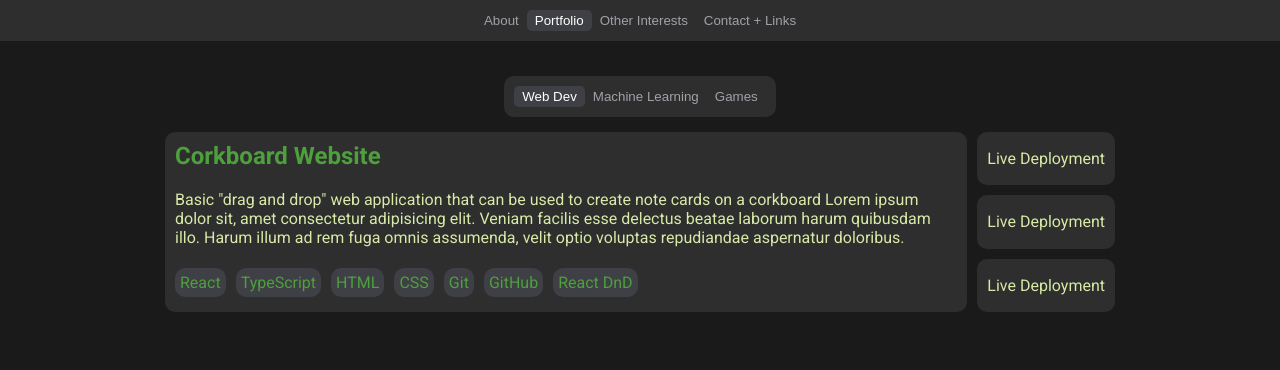
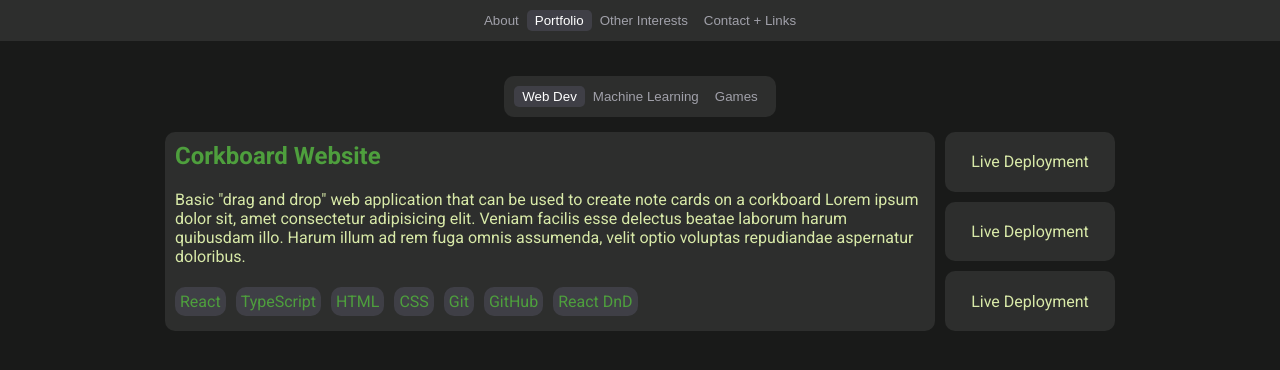
Before and after one commit to ydnamjs/personal-website, a React (Create React App) app: page / in a window 1280 px wide. Both pictures are taken after a click on the button "Portfolio". Shown: the top 370 px of the page. Built offline with nearby package versions, Linux system fonts and the light colour scheme.

Commit message:
Made portfolio link button size more consistent and made longer button texts wrap when they reach they overflow

```diff
--- a/src/pages/portfolio/pieces/PortfolioItem.css
+++ b/src/pages/portfolio/pieces/PortfolioItem.css
@@ -51,5 +51,9 @@
 	align-items: center;
 	display: flex;
 	justify-content: center;
+	width: 150px;
+	max-width: 100vw;
+	word-break: normal;
+	text-align: center;
 	background-color: #2d2e2d;
 }
```
